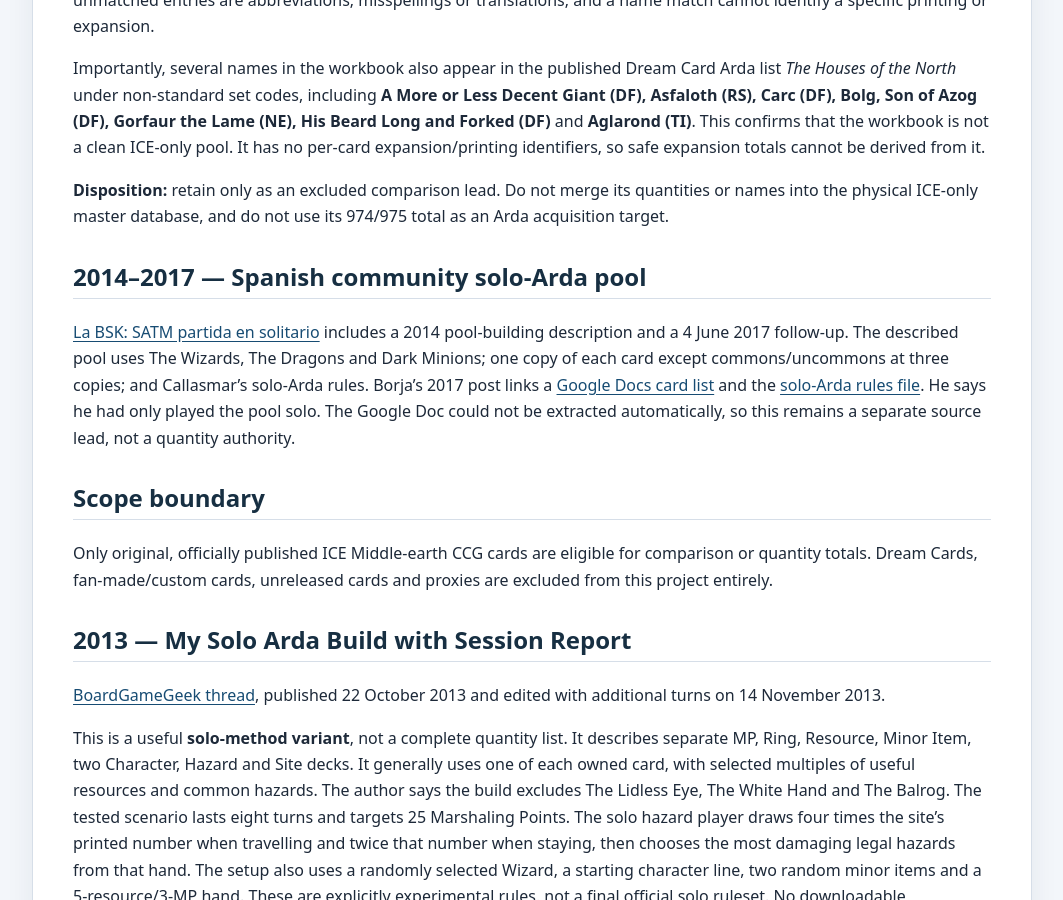
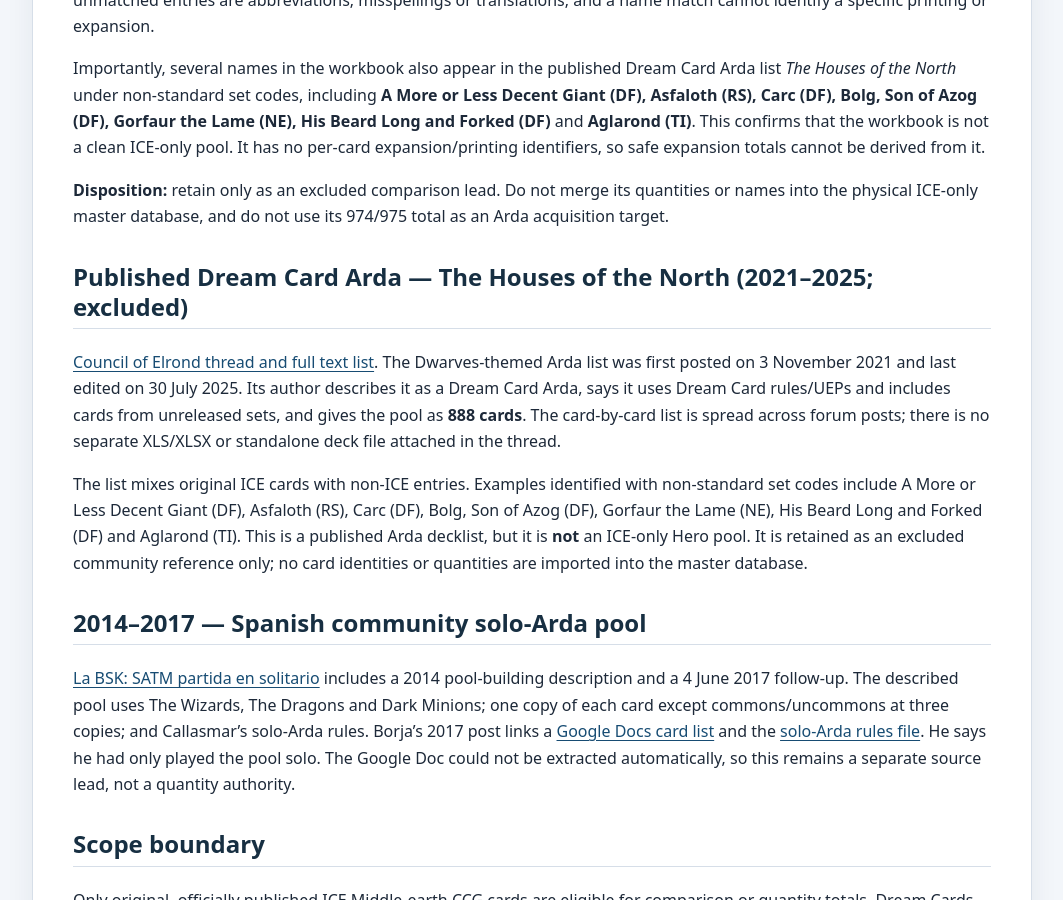
Before and after one commit to JamSpot/meccg-arda-master-database, a Jekyll site: the page built from docs/comparison-lists.md, in a window 1280 px wide and 900 px high, scrolled down 3711 px. Shown: the whole window, without its empty margins (108-1171 px from the left). Built offline with Jekyll 4.4.1, drawn with Linux system fonts in a browser that asks for light colours; our own code applies the rules of GitHub Pages for plain Markdown files.

Commit message:
Add excluded Dream Card Arda decklist comparison

```diff
--- a/docs/comparison-lists.md
+++ b/docs/comparison-lists.md
@@ -96,6 +96,12 @@ A name-level screen against the 1,674 card-ID rows in the original MECCG Card Li
 Importantly, several names in the workbook also appear in the published Dream Card Arda list *The Houses of the North* under non-standard set codes, including **A More or Less Decent Giant (DF), Asfaloth (RS), Carc (DF), Bolg, Son of Azog (DF), Gorfaur the Lame (NE), His Beard Long and Forked (DF)** and **Aglarond (TI)**. This confirms that the workbook is not a clean ICE-only pool. It has no per-card expansion/printing identifiers, so safe expansion totals cannot be derived from it.
 
 **Disposition:** retain only as an excluded comparison lead. Do not merge its quantities or names into the physical ICE-only master database, and do not use its 974/975 total as an Arda acquisition target.
+
+## Published Dream Card Arda — The Houses of the North (2021–2025; excluded)
+
+[Council of Elrond thread and full text list](https://councilofelrond.org/forum/viewtopic.php?p=38931). The Dwarves-themed Arda list was first posted on 3 November 2021 and last edited on 30 July 2025. Its author describes it as a Dream Card Arda, says it uses Dream Card rules/UEPs and includes cards from unreleased sets, and gives the pool as **888 cards**. The card-by-card list is spread across forum posts; there is no separate XLS/XLSX or standalone deck file attached in the thread.
+
+The list mixes original ICE cards with non-ICE entries. Examples identified with non-standard set codes include A More or Less Decent Giant (DF), Asfaloth (RS), Carc (DF), Bolg, Son of Azog (DF), Gorfaur the Lame (NE), His Beard Long and Forked (DF) and Aglarond (TI). This is a published Arda decklist, but it is **not** an ICE-only Hero pool. It is retained as an excluded community reference only; no card identities or quantities are imported into the master database.
 
 ## 2014–2017 — Spanish community solo-Arda pool
 
```
